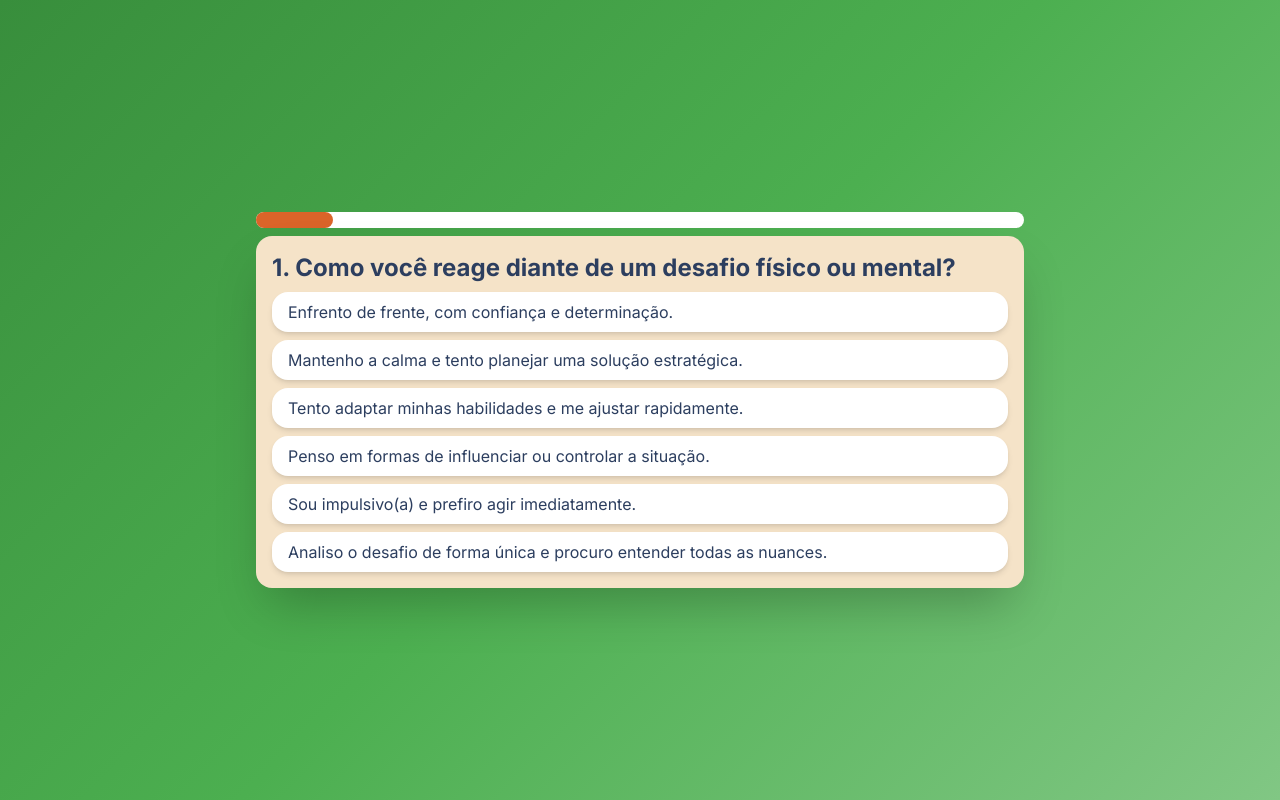
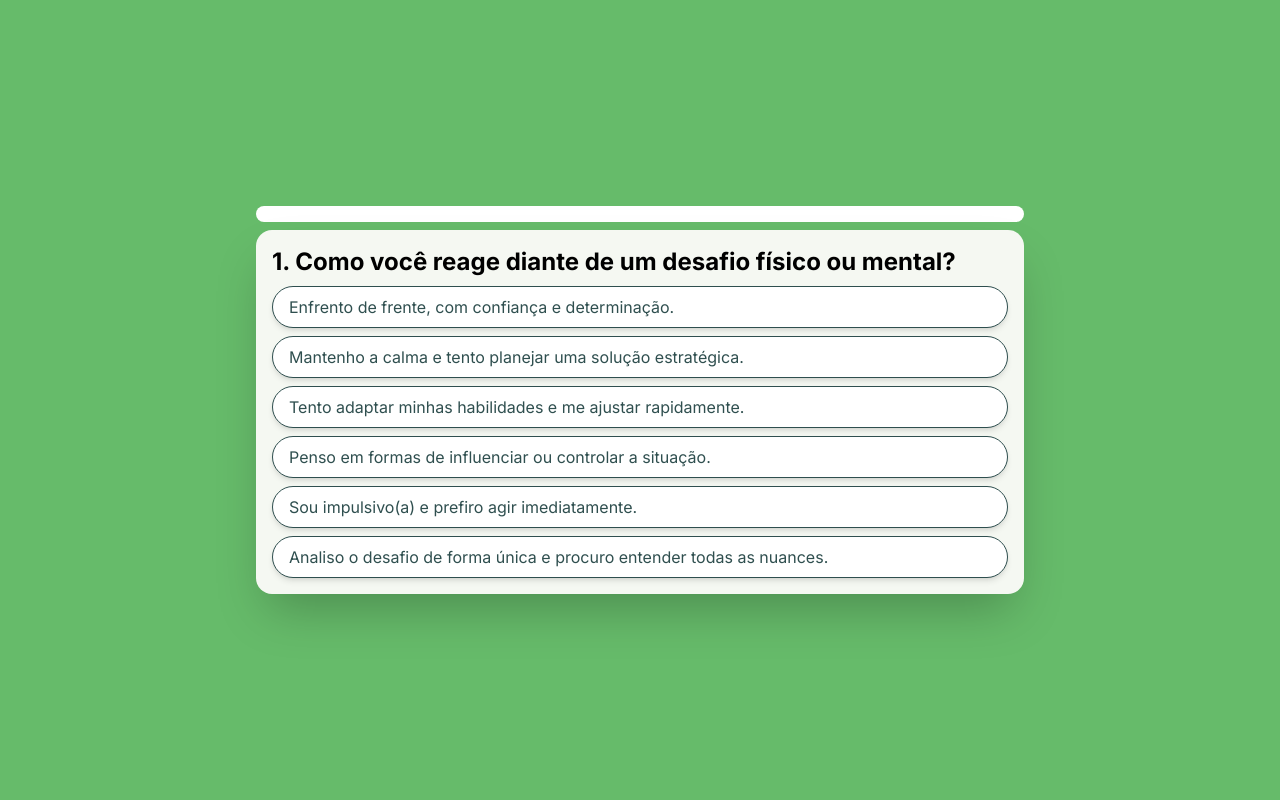
Before and after one commit to tonoliveira96/hunterxhunter-quiz, an Angular app: page /survey in a window 1280 px wide. Built offline with nearby package versions, Linux system fonts and the light colour scheme.

Commit message:
refactor: Alterado cores do tema

```diff
--- a/src/app/components/character-card/character-card.component.html
+++ b/src/app/components/character-card/character-card.component.html
@@ -1,8 +1,8 @@
+<div class="overflow-hidden w-full h-full">
+  <img class="object-cover" src="{{ image_url }}" alt="{{ name }}" />
+</div>
 <div
-  class="flex flex-col justify-between p-2 h-52 w-32 bg-white rounded-md shadow-2xl hover:opacity-85"
+  class="h-14 w-full absolute text-center text-xs font-bold text-white bottom-0 bg-hxh-blue rounded-br-md rounded-bl-md py-2"
 >
-  <div class="overflow-hidden border-2 h-36 w-28">
-    <img class="object-cover " src="{{ image_url }}" alt="{{ name }}" />
-  </div>
-  <span class="w-full text-xs font-bold text-center p-2">{{ name }}</span>
+  {{ name }}
 </div>
--- a/src/app/components/question/question.component.html
+++ /dev/null
@@ -1,3 +0,0 @@
-<span class="font-bold text-2xl text-hxh-dark-blue"
-  >{{ question }}</span
->
--- a/src/app/pages/home/home.component.html
+++ b/src/app/pages/home/home.component.html
@@ -1,5 +1,5 @@
 <main class="max-w-3xl m-4">
-  <div class="sm:flex gap-4 bg-hxh-cream rounded-2xl shadow-2xl">
+  <div class="sm:flex gap-4 bg-hxh-grayish-green-light rounded-2xl shadow-2xl">
     <div class="overflow-hidden rounded-bl-2xl rounded-tl-2xl sm:h-auto">
       <img
         class="object-cover sm:max-w-80"
@@ -9,10 +9,10 @@
     </div>
 
     <div class="max-w-md flex flex-col p-4 gap-4">
-      <h1 class="text-2xl font-bold text-hxh-dark-blue">
+      <h1 class="text-2xl font-bold text-hxh-grayish-green-dark">
         Qual é a sua Categoria de Nen?
       </h1>
-      <p class="text-base text-justify text-hxh-dark-blue">
+      <p class="text-base text-justify text-hxh-grayish-green-dark">
         Este questionário ajuda você a descobrir sua categoria de Nen em Hunter
         x Hunter com base na sua personalidade. Cada resposta indica afinidade
         com uma das seis categorias:
--- a/src/app/pages/result/result.component.html
+++ b/src/app/pages/result/result.component.html
@@ -1,5 +1,5 @@
 <main class="max-w-3xl m-4">
-  <div class="bg-hxh-cream rounded-2xl shadow-2xl">
+  <div class="bg-hxh-grayish-green-light rounded-2xl shadow-2xl">
     <div class="gap-4 flex flex-col sm:flex-row">
       <div class="relative flex justify-center min-w-80 min-h-80">
 
@@ -22,43 +22,43 @@
         >
           <div></div>
           <app-nen-type
-            simbol="E"
+            simbol="強"
             classColor="bg-hxh-enhancement"
             class="mt-auto ml-auto mr-auto"
           />
           <div></div>
 
           <app-nen-type
-            simbol="T"
+            simbol="変"
             classColor="bg-hxh-transmutation"
             class="sm:ml-auto sm:mr-auto ml-auto"
           />
           <div class="w-full"></div>
           <app-nen-type
-            simbol="M"
+            simbol="操"
             classColor="bg-hxh-manipulation"
             class="sm:ml-auto sm:mr-auto"
           />
 
           <app-nen-type
-            simbol="C"
+            simbol="具"
             classColor="bg-hxh-conjuration"
             class="sm:ml-auto sm:mr-auto ml-auto"
           />
           <app-nen-type
-            simbol="S"
+            simbol="特"
             classColor="bg-hxh-specialization"
             class="mt-auto ml-auto mr-auto"
           />
           <app-nen-type
-            simbol="E"
+            simbol="放"
             classColor="bg-hxh-emission"
             class="sm:ml-auto sm:mr-auto"
           />
         </div>
       </div>
 
-      <div class="p-4">
+      <div class="p-4 text-hxh-grayish-green-dark">
         <p>
           <b>Carácteristicas de Personalidade:</b> Usuários de Materialização
           são geralmente cautelosos, detalhistas e muito ligados a suas crenças
@@ -75,14 +75,31 @@
     </div>
 
     <div class="flex flex-col gap-4 p-4">
-      <span class="font-bold"
+      <span class="font-bold text-hxh-grayish-green-dark"
         >Personagens relacionados a sua categoria de Nen:</span
       >
-      <div>
+      <div class="flex gap-4">
+        <app-character-card
+          image_url="https://res.cloudinary.com/erro/image/upload/v1692803962/hxh_api_oop/irpjqgbrrcgnqu1upwiz.webp"
+          name="Kurapika Kurapika kurapika"
+          class="relative h-52 w-32 bg-white rounded-md shadow-2xl hover:opacity-85 border-4 border-hxh-blue"
+        />
         <app-character-card
           image_url="https://res.cloudinary.com/erro/image/upload/v1692803962/hxh_api_oop/irpjqgbrrcgnqu1upwiz.webp"
           name="Kurapika"
+          class="relative h-52 w-32 bg-white rounded-md shadow-2xl hover:opacity-85 border-4 border-hxh-blue"
         />
+        <app-character-card
+        image_url="https://res.cloudinary.com/erro/image/upload/v1692803962/hxh_api_oop/irpjqgbrrcgnqu1upwiz.webp"
+        name="Kurapika"
+        class="relative h-52 w-32 bg-white rounded-md shadow-2xl hover:opacity-85 border-4 border-hxh-blue"
+      />
+      <app-character-card
+        image_url="https://res.cloudinary.com/erro/image/upload/v1692803962/hxh_api_oop/irpjqgbrrcgnqu1upwiz.webp"
+        name="Kurapika"
+        class="relative h-52 w-32 bg-white rounded-md shadow-2xl hover:opacity-85 border-4 border-hxh-blue"
+      />
+
       </div>
     </div>
   </div>
--- a/src/app/pages/survey/survey.component.html
+++ b/src/app/pages/survey/survey.component.html
@@ -1,21 +1,23 @@
 <main class="max-w-3xl m-4">
-  <div class="h-4 rounded-full w-full bg-white dark:bg-neutral-600 mb-2">
+  @if(!finished){
+  <div class="h-4 rounded-full w-full bg-white mb-2">
     <div
-      class="h-4 rounded-full bg-hxh-orange"
-      style="width: {{ (surveyIndex + 1) * 10 }}%;"
+      class="h-4 rounded-full bg-hxh-blue"
+      style="width: {{ surveyIndex * 10 }}%;"
     ></div>
   </div>
-  <div class="sm:flex gap-4 bg-hxh-cream rounded-2xl shadow-2xl">
+  }
+  <div class="sm:flex gap-4 bg-hxh-grayish-green-light rounded-2xl shadow-2xl">
     <div class="w-full flex flex-col p-4">
       <div>
         @if(!finished){
-        <app-question
-          question="{{ surveyIndex + 1 }}. {{ currentQuestion.question }}"
-        />
+        <span class="font-bold text-2xl text-hxh-dark-blue"
+          >{{ surveyIndex + 1 }}. {{ currentQuestion.question }}</span
+        >
         @for (item of currentQuestion.options; track $index) {
         <button
           (click)="onSelectAnswer(item.type)"
-          class="w-full mt-2 text-hxh-dark-blue text-left bg-white rounded-2xl px-4 py-2 shadow-md hover:bg-hxh-blue hover:text-white active:bg-hxh-blue"
+          class="w-full mt-2 text-hxh-grayish-green-dark text-left border-[1px] border-hxh-grayish-green-dark bg-white rounded-full px-4 py-2 shadow-md hover:bg-hxh-blue hover:text-white hover:border-hxh-blue active:bg-hxh-blue"
         >
           {{ item.answer }}
         </button>
@@ -23,14 +25,20 @@
       </div>
       <div class="relative flex justify-center">
         @if (finished) {
-        <img class="brightness-50" src="assets/teste-folha-hxh.jpg" alt="Teste da Folha HunterxHunter">
+        <img
+          class="brightness-50"
+          src="assets/teste-folha-hxh.jpg"
+          alt="Teste da Folha HunterxHunter"
+        />
         <button
           (click)="onFinish()"
           class="absolute bottom-20 bg-hxh-blue py-4 px-6 rounded-full text-white font-bold"
         >
           REVELAR RESULTADO
         </button>
-        <span class="absolute bottom-2 italic text-sm text-white">Reprodução: Hunter x Hunter</span>
+        <span class="absolute bottom-2 italic text-sm text-white"
+          >Reprodução: Hunter x Hunter</span
+        >
         }
       </div>
     </div>
--- a/src/app/pages/survey/survey.component.ts
+++ b/src/app/pages/survey/survey.component.ts
@@ -3,13 +3,11 @@
 import { Router } from '@angular/router';
 import { quizQuestions } from '../../../data/quiz';
 import { QuizQuestionsProps } from '../../../types/types';
-import { QuestionComponent } from '../../components/question/question.component';
-
 
 @Component({
   selector: 'app-survey',
   standalone: true,
-  imports: [QuestionComponent, CommonModule],
+  imports: [CommonModule],
   templateUrl: './survey.component.html',
 })
 export class SurveyComponent implements OnInit {
@@ -59,6 +57,7 @@
     });
     console.log(this.answers)
     console.log(result)
+    this.route.navigate(['result'])
     return result;
   }
 }
--- a/src/styles.css
+++ b/src/styles.css
@@ -9,12 +9,11 @@
 }
 
 body {
-  background: #3A8E3A;
+  background-color: #66BB6A;
   font-family: "Inter", sans-serif;
   height: 100vh;
   width: 100vw;
   display: flex;
   align-items: center;
   justify-content: center;
-  background: linear-gradient(135deg, #388E3C, #4CAF50, #81C784);
 }
--- a/tailwind.config.js
+++ b/tailwind.config.js
@@ -1,24 +1,22 @@
 /** @type {import('tailwindcss').Config} */
 module.exports = {
-  content: [
-    "./src/**/*.{html,ts}",
-  ],
+  content: ["./src/**/*.{html,ts}"],
   theme: {
-    colors:{
-      'hxh-green': '#3A8E3A',
-      'hxh-blue': '#3C5AA6',
-      'hxh-dark-blue': '#2C3E5F',
-      'hxh-cream': '#F5E3C8',
-      'hxh-yellow': '#FFD54F',
-      'hxh-orange': '#DB6429',
-      'white': '#FFFFFF',
-      'hxh-enhancement': '#59c52d',
-      'hxh-transmutation': '#d87be9',
-      'hxh-conjuration': '#ff4945',
-      'hxh-specialization': '#35b0f0',
-      'hxh-manipulation': '#999999',
-      'hxh-emission': '#ffdb43',
-    }
+    colors: {
+      "hxh-green": "#66BB6A",
+      "hxh-blue": "#2A73CC",
+      "hxh-yellow": "#FFD54F",
+      "hxh-orange": "#DB6429",
+      "hxh-grayish-green-light": "#F5F8F2",
+      "hxh-grayish-green-dark": "#2F4F4F",
+      white: "#FFFFFF",
+      "hxh-enhancement": "#028002",
+      "hxh-transmutation": "#b800c4",
+      "hxh-conjuration": "#d9011e",
+      "hxh-specialization": "#026eb9",
+      "hxh-manipulation": "#c1c1c1",
+      "hxh-emission": "#e6bc00",
+    },
   },
   plugins: [],
-}
+};
```
Also changed, not shown: src/app/components/question/question.component.ts (deleted, +0 -11 lines), 1 other file (tests, documents, lock files or other folders).
